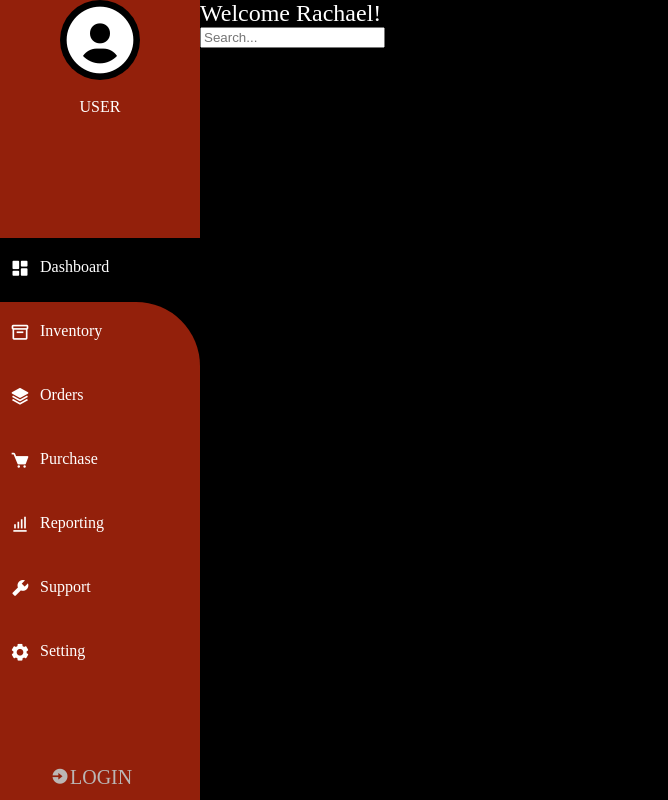
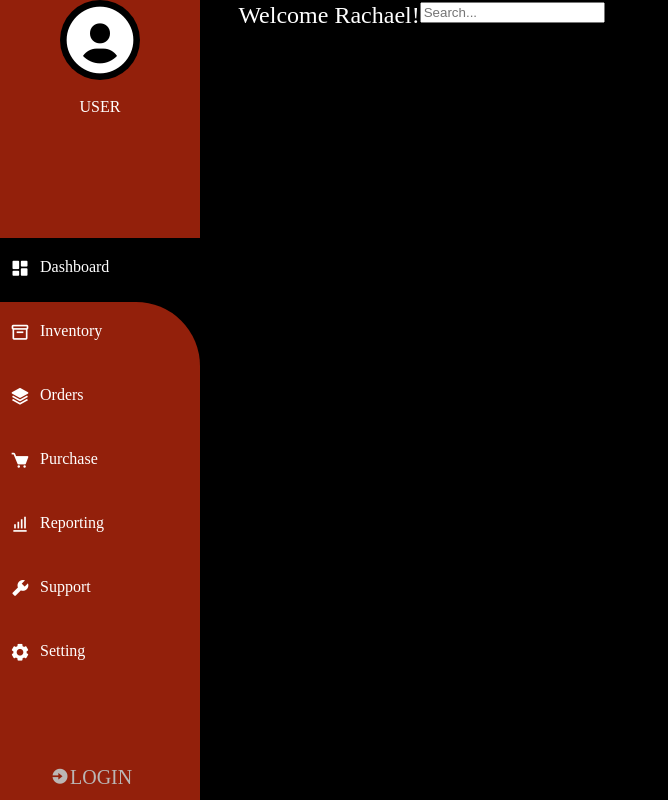
Before and after one commit to Lovethrech/personal-finance-manager, a Vue app: page / in a window 1280 px wide. Shown: the whole page, without its empty margins (0-668 px from the left). Built offline with nearby package versions, Linux system fonts and the light colour scheme.

Commit message:
...working on top-main-nav container.

```diff
--- a/src/components/MainTopNav.vue
+++ b/src/components/MainTopNav.vue
@@ -19,10 +19,11 @@
 
 <style scoped>
 .main-top-nav-main-ctn{
-
+    padding:2px 3vw;
 }
 .main-top-nav-mini-ctn{
-
+    display:flex;
+    flex-direction: row;
 }
 .user-welcome-msg{
     color:#fff;
```
